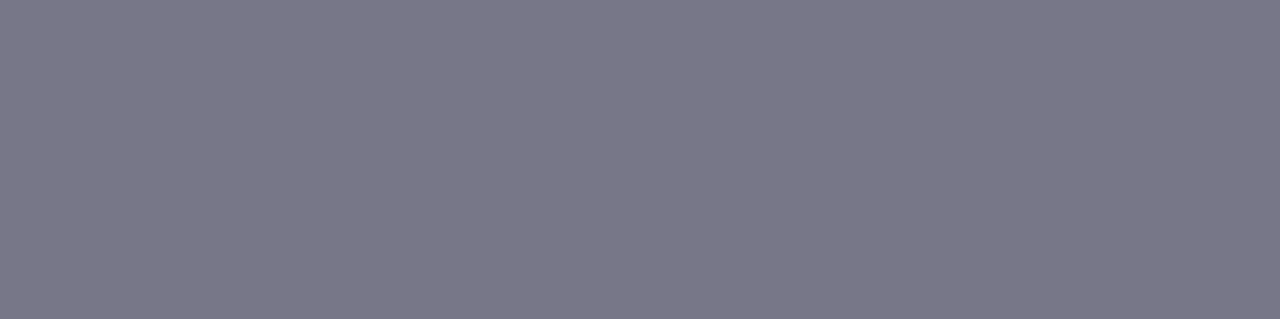
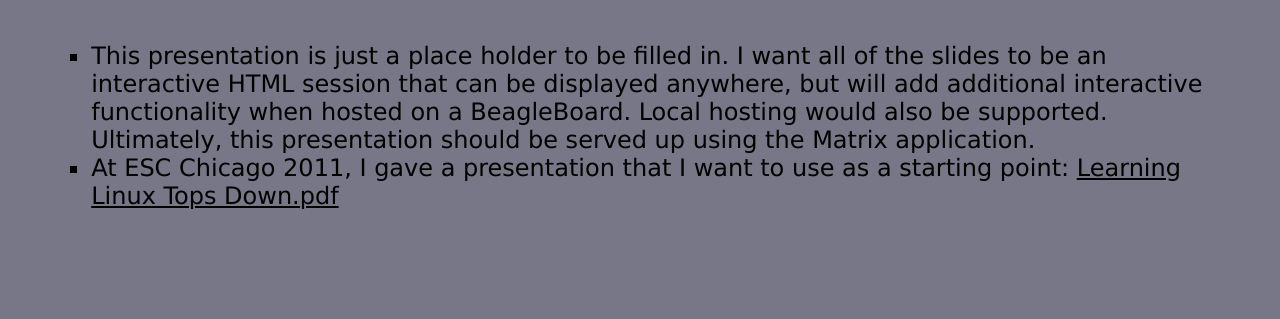
Before and after one commit to jadonk/linux_education, a plain HTML site: page index.html in a window 1280 px wide. Shown: the top 319 px of the page. Drawn offline with Linux system fonts and the light colour scheme.

Commit message:
Added ESC Chicago 2011 presentation

```diff
--- a/index.html
+++ b/index.html
@@ -39,6 +39,10 @@
 
   <div class='slide cover'>
     <h1 class='fullscreen'>BLEP: BeagleBoard.org Linux Education Project</h1>
+    <ul>
+    <li>This presentation is just a place holder to be filled in.  I want all of the slides to be an interactive HTML session that can be displayed anywhere, but will add additional interactive functionality when hosted on a BeagleBoard.  Local hosting would also be supported.  Ultimately, this presentation should be served up using the Matrix application.</li>
+    <li>At ESC Chicago 2011, I gave a presentation that I want to use as a starting point: <a href="presentations/Learning_Linux_Tops_Down.pdf">Learning Linux Tops Down.pdf</a></li>
+    </ul>
   </div>
 
 </div> <!-- presentation -->
```
Also changed, not shown: 1 other file.
